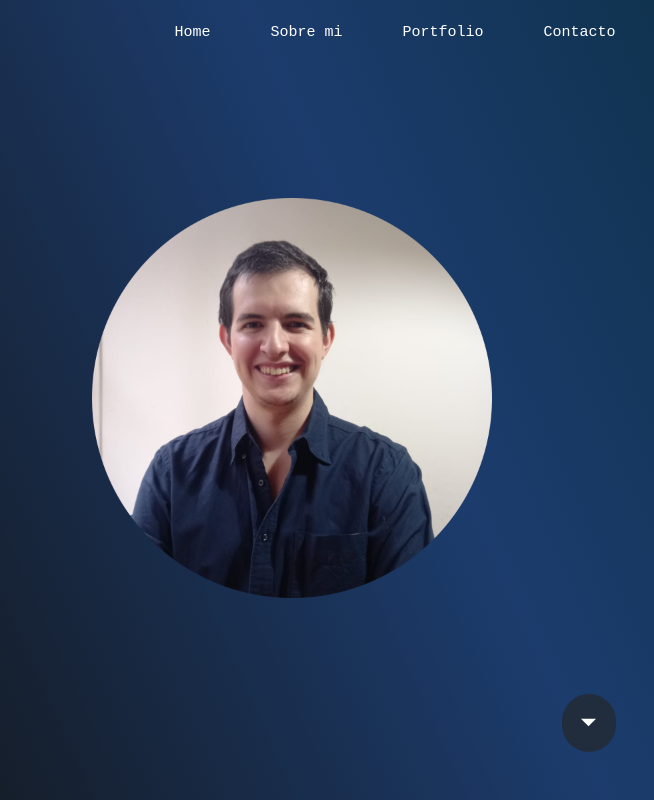
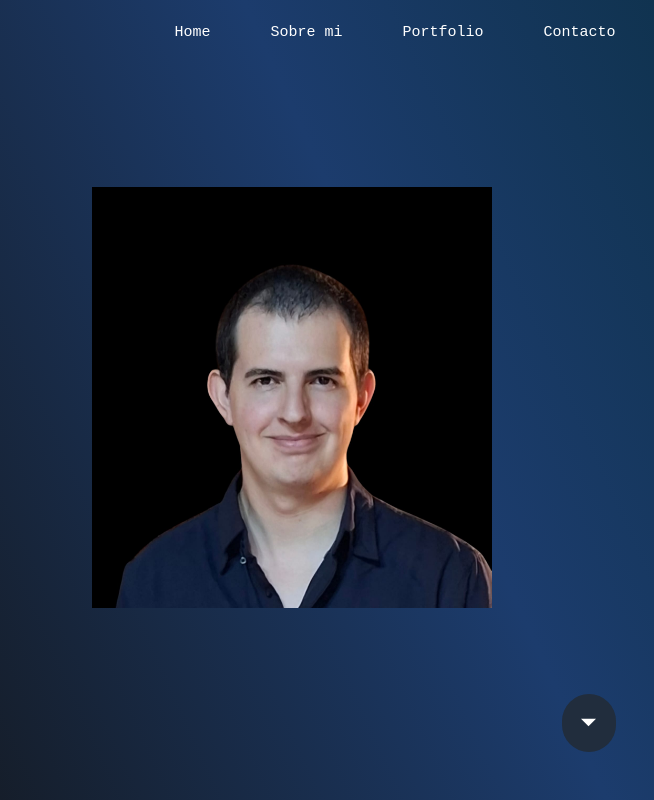
Before and after one commit to geropython/LandingPage, a plain HTML site: page index.html in a window 1280 px wide. Shown: the full height of the page, 626-1280 px from the left. Drawn offline with nearby package versions, Linux system fonts and the light colour scheme.

Commit message:
Cambio Foto

```diff
--- a/index.html
+++ b/index.html
@@ -54,7 +54,7 @@
                 <a href="#" class="works"><i class="ri-folder-line"></i> Mira mis trabajos</a>
             </div>
             <div class="hero-img">
-                <img src="Assets/Img/FotoGero.png" alt="gero foto">
+                <img src="Assets/Img/FotoNegra.jpeg" alt="gero foto">
             </div>
         </section>
 
```
Also changed, not shown: Assets/Img/FotoGero.png (deleted), Assets/Img/FotoNegra.jpeg (added).
